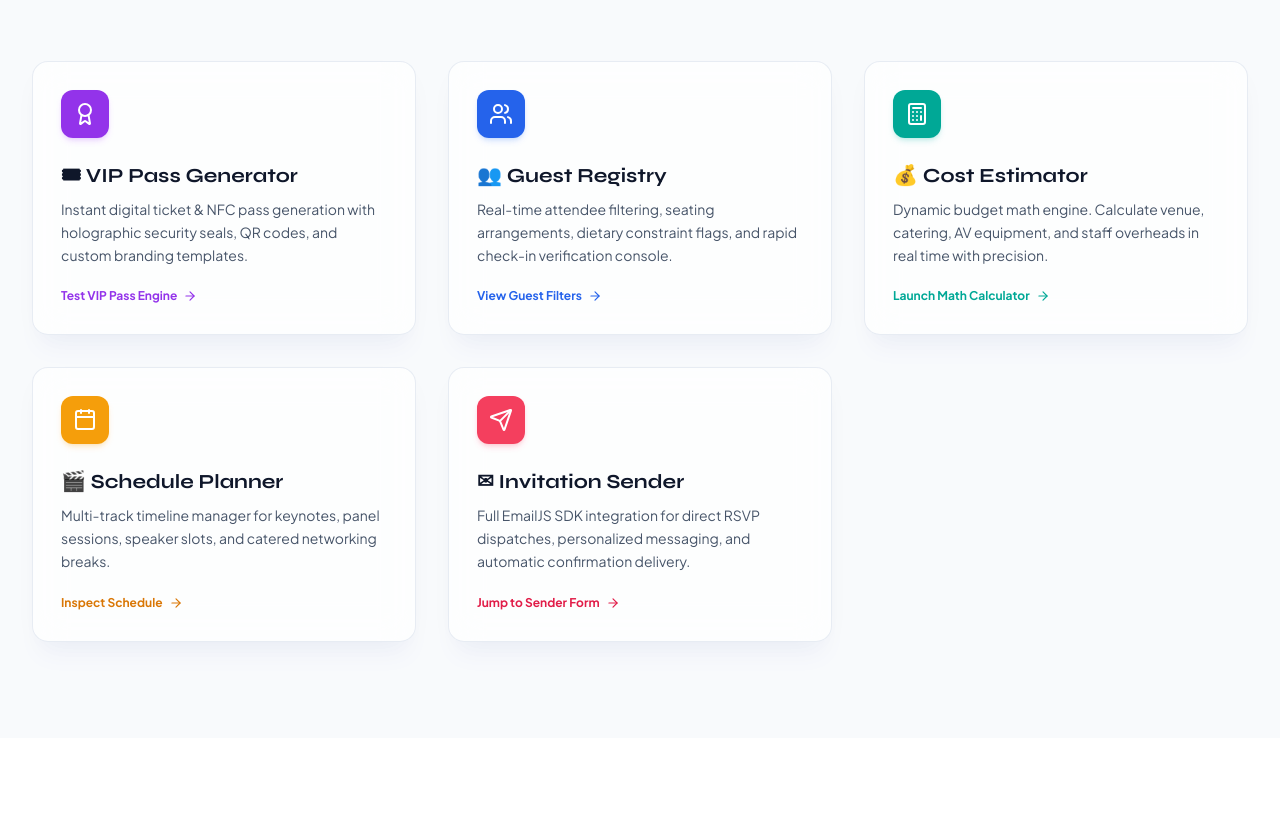
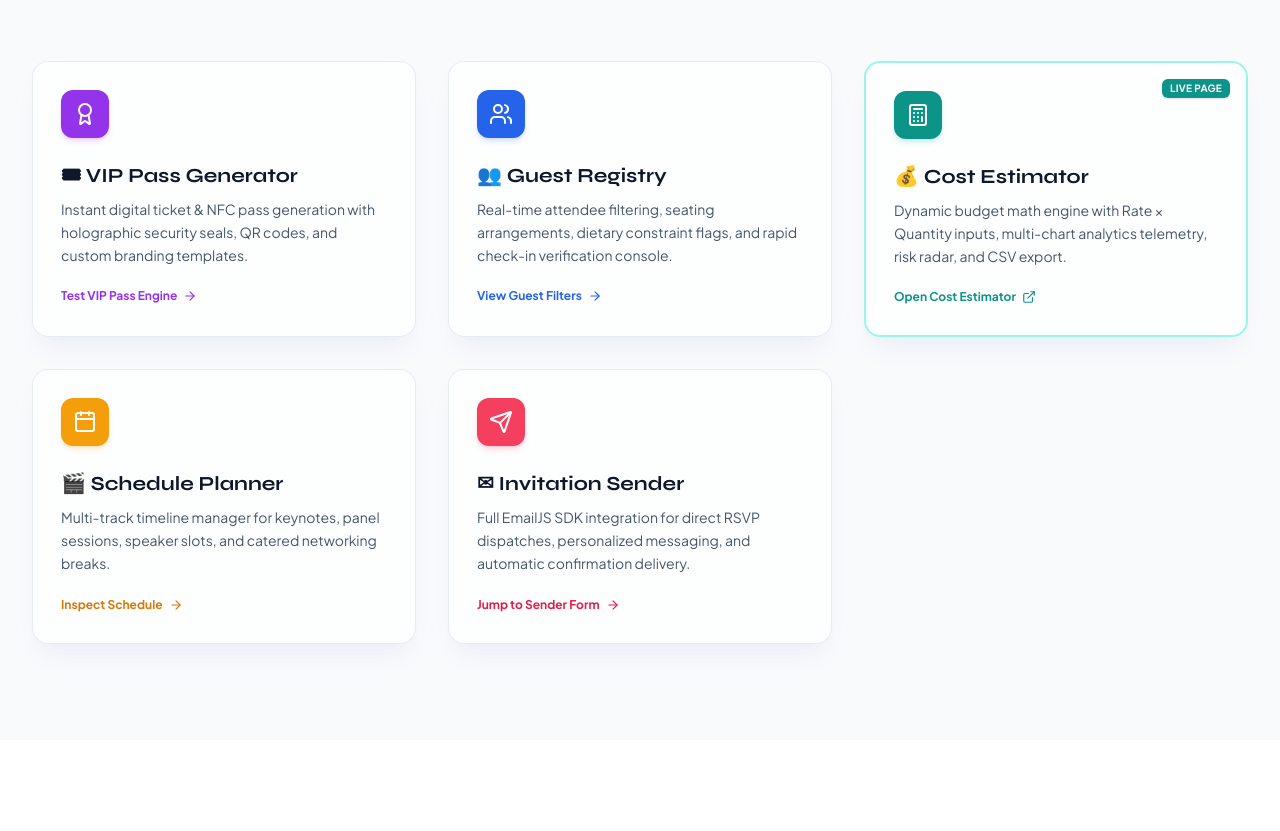
Before and after one commit to AGDIRA/eventsphere-functional-website, a plain HTML site: page index.html in a window 1280 px wide. Shown: the part 1108-1939 px from the top of the page. Drawn offline with nearby package versions, Linux system fonts and the light colour scheme; animation ran at ten frames a second.

Commit message:
fix: Cost Estimator feature card now directly links to cost-estimator.html page

```diff
--- a/index.html
+++ b/index.html
@@ -313,20 +313,21 @@
           </span>
         </div>
 
-        <!-- Card 3: Event Cost Estimator -->
-        <div onclick="openFeatureDemo('cost-estimator')" class="glass-card rounded-2xl p-7 cursor-pointer group hover:-translate-y-2 transition duration-300">
-          <div class="w-12 h-12 rounded-xl bg-tealAccent text-white flex items-center justify-center mb-6 shadow-md shadow-teal-500/20 group-hover:scale-110 transition">
+        <!-- Card 3: Event Cost Estimator → links to real page -->
+        <a href="cost-estimator.html" class="glass-card rounded-2xl p-7 cursor-pointer group hover:-translate-y-2 transition duration-300 block no-underline border-2 border-teal-200 hover:border-teal-400 hover:shadow-teal-200/40 hover:shadow-xl relative overflow-hidden">
+          <span class="absolute top-4 right-4 px-2 py-0.5 rounded-md bg-teal-600 text-white text-[10px] font-bold uppercase tracking-wide shadow">Live Page</span>
+          <div class="w-12 h-12 rounded-xl bg-teal-600 text-white flex items-center justify-center mb-6 shadow-md shadow-teal-500/20 group-hover:scale-110 transition">
             <i data-lucide="calculator" class="w-6 h-6"></i>
           </div>
           <h3 class="font-syne font-bold text-xl text-slate-900 mb-2">💰 Cost Estimator</h3>
           <p class="text-slate-600 text-sm leading-relaxed mb-4">
-            Dynamic budget math engine. Calculate venue, catering, AV equipment, and staff overheads in real time with precision.
+            Dynamic budget math engine with Rate × Quantity inputs, multi-chart analytics telemetry, risk radar, and CSV export.
           </p>
-          <span class="inline-flex items-center gap-1.5 text-xs font-bold text-tealAccent group-hover:gap-2.5 transition-all">
-            <span>Launch Math Calculator</span>
-            <i data-lucide="arrow-right" class="w-3.5 h-3.5"></i>
+          <span class="inline-flex items-center gap-1.5 text-xs font-bold text-teal-600 group-hover:gap-2.5 transition-all">
+            <span>Open Cost Estimator</span>
+            <i data-lucide="external-link" class="w-3.5 h-3.5"></i>
           </span>
-        </div>
+        </a>
 
         <!-- Card 4: Schedule Planner -->
         <div onclick="openFeatureDemo('schedule-planner')" class="glass-card rounded-2xl p-7 cursor-pointer group hover:-translate-y-2 transition duration-300">
```
